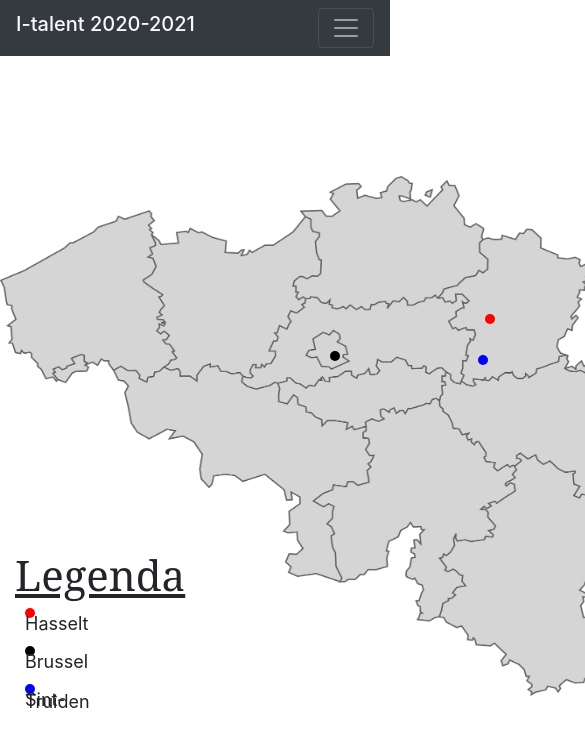
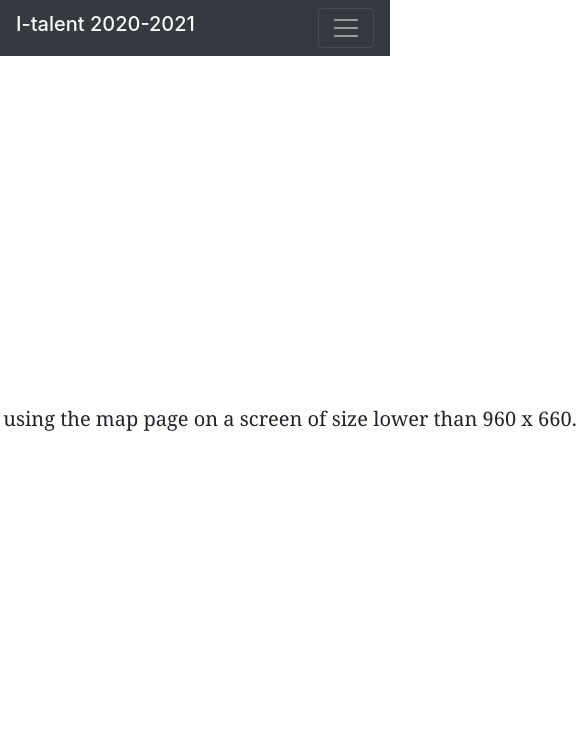
Before and after one commit to MikailMercan1/italent_Mikail_Mercan, an Angular app: page /map in a window 390 px wide. Shown: the top 746 px of the page, 585 px wide, since content can reach past the window. Built offline with nearby package versions, Linux system fonts and the light colour scheme.

Commit message:
Gave min screen size

```diff
--- a/src/app/belgium-map/belgium-map.component.css
+++ b/src/app/belgium-map/belgium-map.component.css
@@ -109,6 +109,27 @@
     font-size: 18px
 }
 
+.warning-text-div{
+    display: none;
+}
+
+.center-div{
+    width: 800px;
+    border-radius: 5px;
+    padding: 10px;
+    height: 50px;
+    position: absolute;
+    margin-top: -25px;
+    margin-left: -400px;
+    top: 50%;
+    left: 50%;
+  }
+
+  .center-text{
+      text-align: center;
+      font-family: Cambria, Cochin, Georgia, Times, 'Times New Roman', serif;
+  }
+
 
 @media (min-width: 0px) {
     .event-div {
@@ -117,9 +138,31 @@
 
  }
 
-@media (min-width: 992) {
+@media (min-width: 992px) {
    .event-div {
      visibility: hidden;
    }
 
 }
+
+@media (max-width: 960px){
+    .container-div {
+        display: none;
+    }
+
+    .warning-text-div {
+        display: inline;
+    }
+
+
+}
+
+@media (max-height: 660px){
+    .container-div {
+        display: none;
+    }
+
+    .warning-text-div {
+        display: inline;
+    }
+}
--- a/src/app/belgium-map/belgium-map.component.html
+++ b/src/app/belgium-map/belgium-map.component.html
@@ -121,3 +121,7 @@
 
     </div>
 </div>
+<div class="warning-text-div center-div">
+    <h5 class="center-text">Please refrain from using the map page on a screen of size lower than 960 x 660.
+    </h5>
+</div>
```
